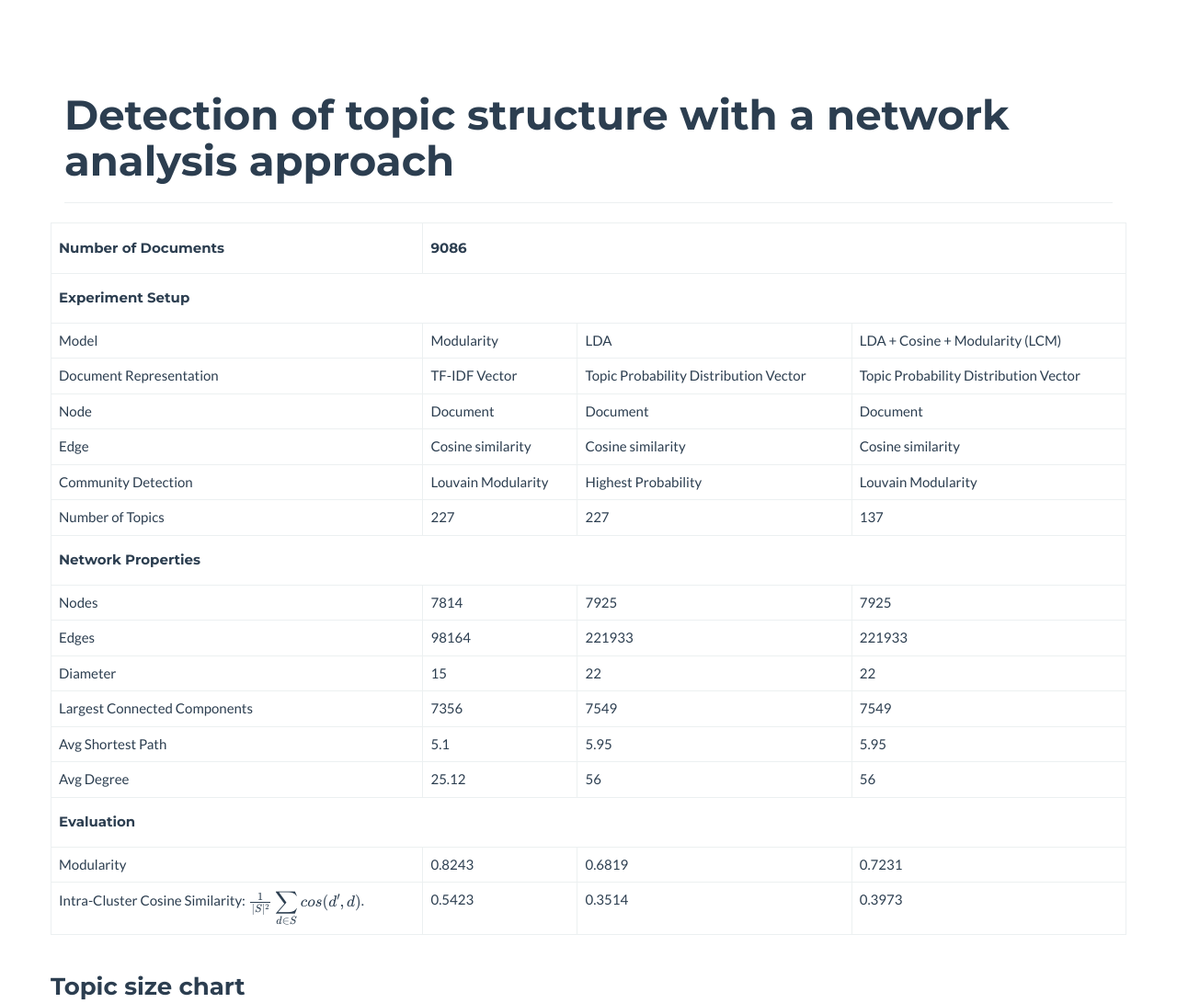
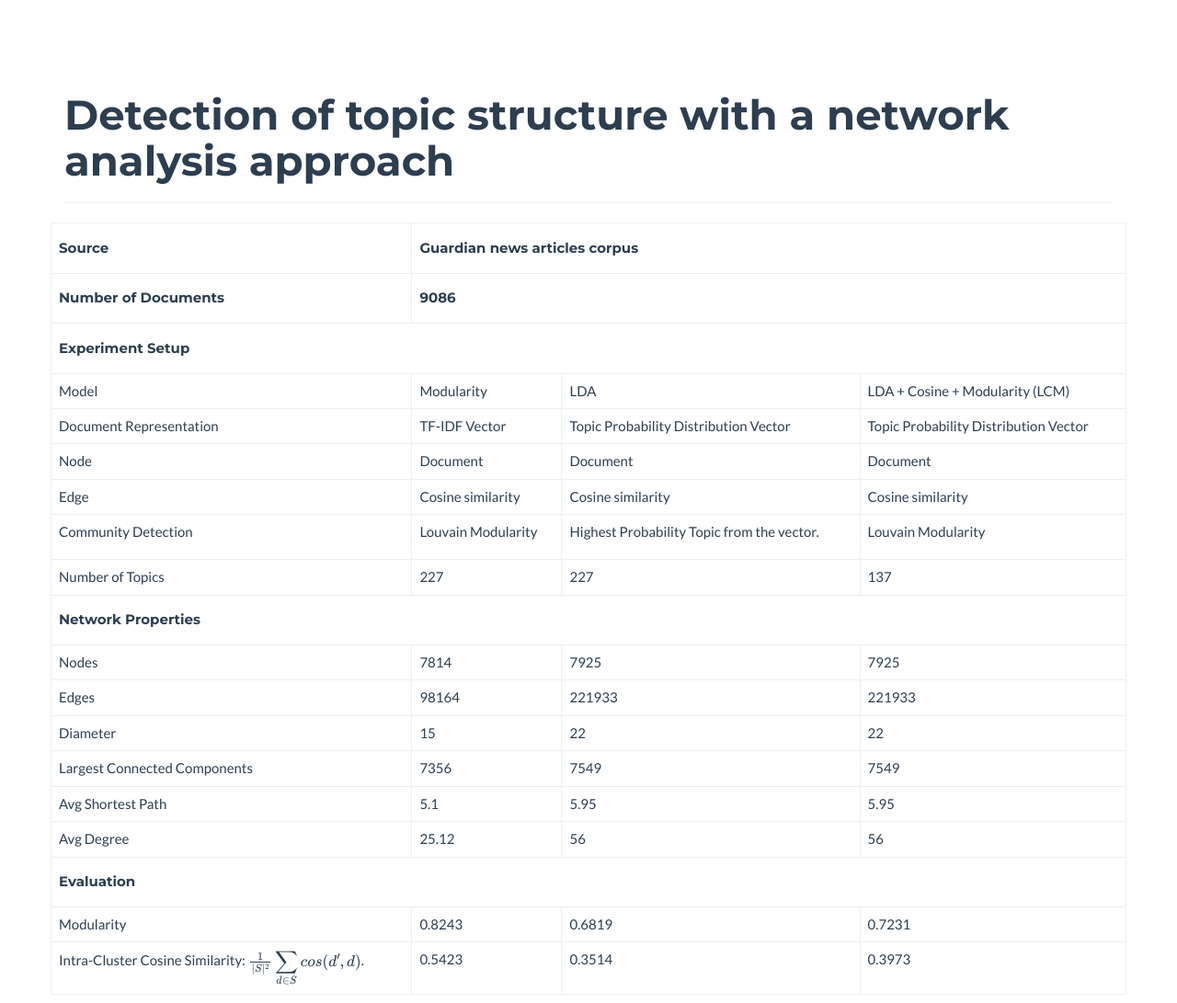
Before and after one commit to patorn/patorn.github.io, a website: page msc_project.html in a window 1280 px wide. Shown: the top 1091 px of the page at 92% size. Drawn offline with nearby package versions, Linux system fonts and the light colour scheme; some packages are replaced by stand-ins of ours.

Commit message:
A little more explanation

```diff
--- a/msc_project.html
+++ b/msc_project.html
@@ -53,6 +53,10 @@
             <table class="table table-bordered">
               <thead>
                 <tr>
+                  <td><h5>Source</h5></td>
+                  <td colspan=6><h5>Guardian news articles corpus</h5></td>
+                </tr>
+                <tr>
                   <td><h5>Number of Documents</h5></td>
                   <td colspan=6><h5>9086</h5></td>
                 </tr>
@@ -89,7 +93,9 @@
                 <tr>
                   <td>Community Detection</td>
                   <td>Louvain Modularity</td>
-                  <td>Highest Probability</td>
+                  <td>
+                    Highest Probability Topic from the vector.</p>
+                  </td>
                   <td>Louvain Modularity</td>
                 </tr>
                 <tr>
```
